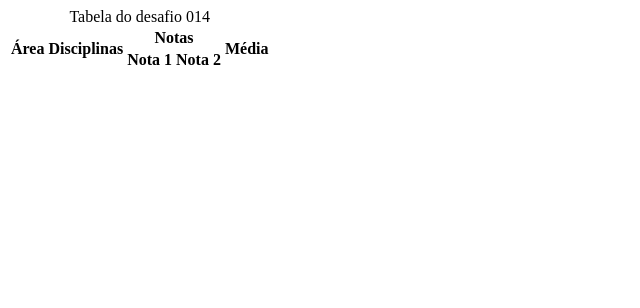
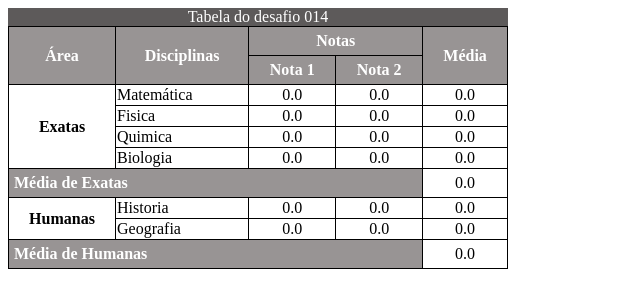
Before and after one commit to ericowanderlima/desafio-014, a plain HTML site: page index.html in a window 1280 px wide. Shown: the whole page, without its empty margins (0-640 px from the left). Drawn offline with Linux system fonts and the light colour scheme.

Commit message:
atualizei a tabela

```diff
--- a/index.html
+++ b/index.html
@@ -4,6 +4,39 @@
     <meta charset="UTF-8">
     <meta name="viewport" content="width=device-width, initial-scale=1.0">
     <title>Tabela do desafio 014</title>
+
+    <style>
+        caption{
+            background-color: rgb(93, 90, 90);
+            color: white;
+        }
+
+        table{
+            border: 1px solid black;
+            border-collapse: collapse;
+            width: 500px;
+        }
+
+        th, td{
+            border: 1px solid black;
+        }
+
+        tbody .media, thead .media{
+            background-color: rgb(152, 148, 148);
+            color: white;
+            text-align: left;
+            padding: 5px;
+        }
+
+        thead .media{
+            text-align: center;
+        }
+
+        tbody .nota{
+            text-align: center;
+        }
+
+    </style>
 </head>
 <body>
 
@@ -11,16 +44,72 @@
         <caption>Tabela do desafio 014 </caption>
         <thead>
             <tr>
-                <th rowspan="2" scope="col">Área</th>
-                <th rowspan="2" scope="col">Disciplinas</th>
-                <th colspan="2" scope="colgroup">Notas</th>
-                <th rowspan="2" scope="col">Média</th>
+                <th rowspan="2" scope="col" class="media">Área</th>
+                <th rowspan="2" scope="col" class="media">Disciplinas</th>
+                <th colspan="2" scope="colgroup" class="media">Notas</th>
+                <th rowspan="2" scope="col" class="media">Média</th>
             </tr>
 
             <tr>
-                <th scope="col">Nota 1</th>
-                <th scope="col">Nota 2</th>
+                <th scope="col" class="media">Nota 1</th>
+                <th scope="col" class="media">Nota 2</th>
             </tr>
+
+            <tbody>
+                <tr>
+                    <th rowspan="4" scope="rowgroup">Exatas</th>
+                    <td>Matemática</td>
+                    <td class="nota">0.0</td>
+                    <td class="nota">0.0</td>
+                    <td class="nota">0.0</td>
+                </tr>
+
+                <tr>
+                    <td>Fisica</td>
+                    <td class="nota">0.0</td>
+                    <td class="nota">0.0</td>
+                    <td class="nota">0.0</td>
+                </tr>
+
+                <tr>
+                    <td>Quimica</td>
+                    <td class="nota">0.0</td>
+                    <td class="nota">0.0</td>
+                    <td class="nota">0.0</td>
+                </tr>
+
+                <tr>
+                    <td>Biologia</td>
+                    <td class="nota">0.0</td>
+                    <td class="nota">0.0</td>
+                    <td class="nota">0.0</td>
+                </tr>
+
+                <tr>
+                    <th colspan="4" scope="colgroup" class="media">Média de Exatas</th>
+                    <td class="nota">0.0</td>
+                </tr>
+
+                <tr>
+                    <th rowspan="2" scope="rowgroup">Humanas</th>
+                    <td>Historia</td>
+                    <td class="nota">0.0</td>
+                    <td class="nota">0.0</td>
+                    <td class="nota">0.0</td>
+                </tr>
+
+                <tr>
+                    <td>Geografia</td>
+                    <td class="nota">0.0</td>
+                    <td class="nota">0.0</td>
+                    <td class="nota">0.0</td>
+                </tr>
+
+                <tr>
+                    <th colspan="4" scope="colgroup" class="media">Média de Humanas</th>
+                    <td class="nota">0.0</td>
+                </tr>
+            </tbody>
         </thead>
 
     </table>
```
